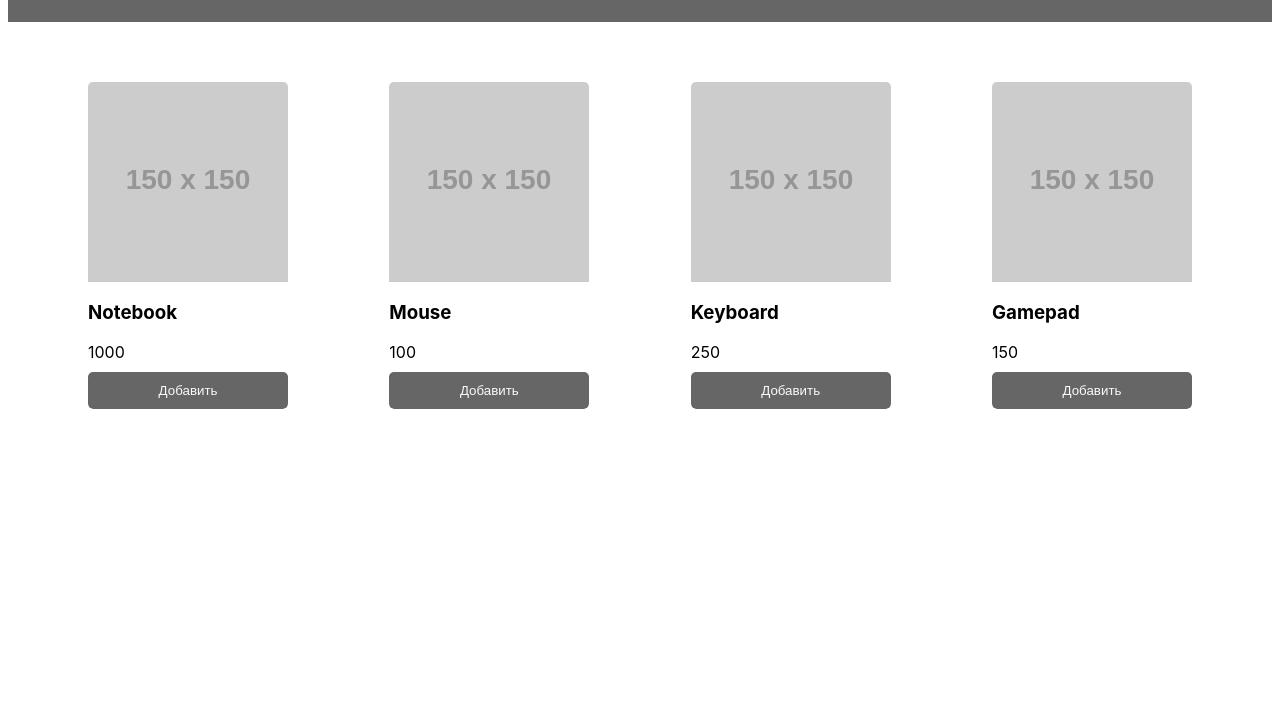
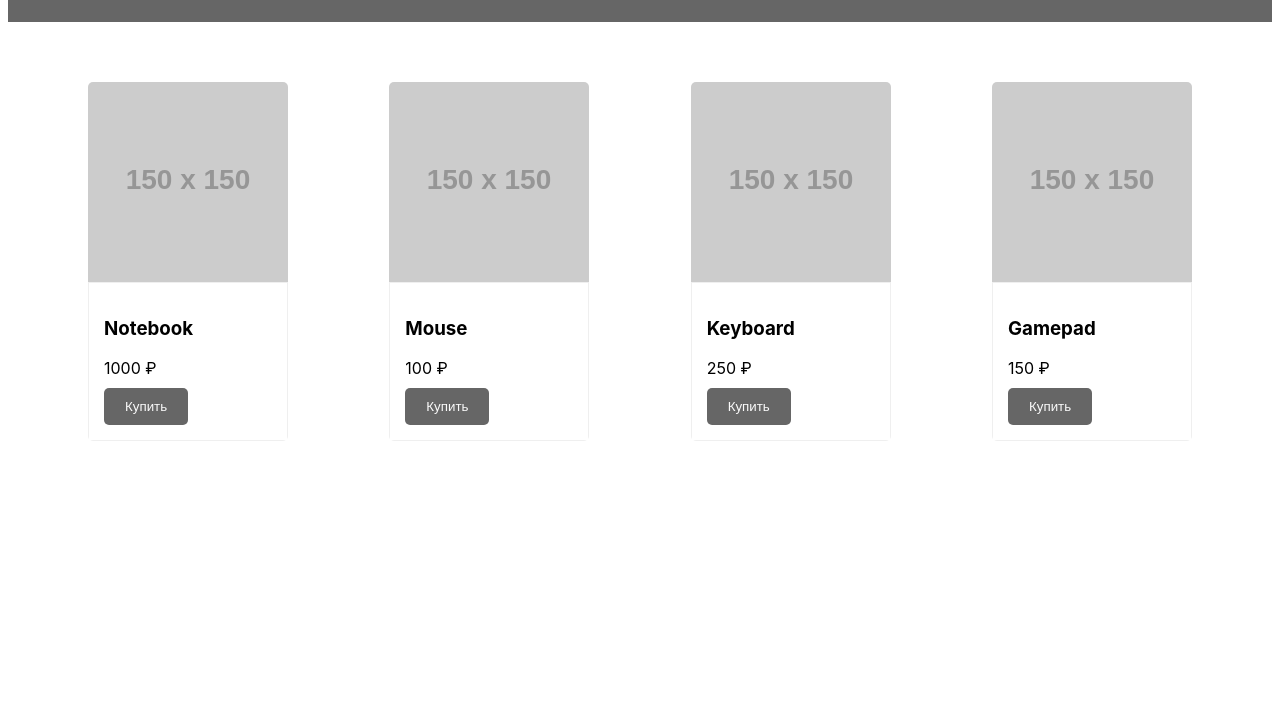
Before and after one commit to vilenavilena/JS2Lesson1, a plain HTML site: page project/index.html in a window 1280 px wide. Shown: the part 83-800 px from the top of the page. Drawn offline with Linux system fonts and the light colour scheme; placeholder pictures from the web are drawn by us.

Commit message:
lesson 1 changes

```diff
--- a/project/index.html
+++ b/project/index.html
@@ -7,11 +7,13 @@
 </head>
 <body>
 <header>
+    <div class="logo">Интернет-магазин</div>
     <button class="btn-cart" type="button">Корзина</button>
 </header>
 <main>
     <div class="products"></div>
 </main>
+<p></p>
 <script src="./js/main.js"></script>
 </body>
 </html>
--- a/project/js/main.js
+++ b/project/js/main.js
@@ -5,20 +5,20 @@ const products = [
   {id: 4, title: 'Gamepad', price: 150},
 ];
 
-const renderProduct = (product, img='https://via.placeholder.com/150') => {
-  return `<div class="product-item">
-            <img src="${img}">
-            <h3>${product.title}</h3>
-            <p>${product.price}</p>
-            <button class="buy-btn">Добавить</button>
+const renderProduct = (item, img='https://via.placeholder.com/150') => {
+  return `<div class="product-item" data-id="${this.id}">
+            <img src="${img}" alt="Img">
+            <div class="desc">
+                <h3>${item.title}</h3>
+                <p>${item.price} \u20bd</p>
+                <button class="buy-btn">Купить</button>
+            </div>
           </div>`;
 };
 
 const renderProducts = list => {
-  document.querySelector('.products').innerHTML = list.map(item =>
-  renderProduct(item)).join('');
+  document.querySelector('.products').insertAdjacentHTML('beforeend', list.map(item => renderProduct(item)).join(''));
 };
-
 renderProducts(products);
 
 /*2. Запятая ставится по умолчанию тк при присвоении любого
--- a/style.css
+++ /dev/null
@@ -1,78 +0,0 @@
-
-body{
-    font-family: 'SF Pro Display', sans-serif;
-    --color-gray: #666;
-    --color-black: black;
-    --color-white: #fafafa;
-}
-header{
-    display: flex;
-    background-color: var(--color-gray);
-    justify-content: space-between;
-    color: var(--color-white);
-    padding: 30px 80px;
-}
-button{
-    outline: none;
-}
-.logo{
-
-    text-transform: uppercase;
-    font-weight: bold;
-}
-.btn-cart{
-    background-color: var(--color-white);
-    padding: 10px 20px;
-    border: 1px solid transparent;
-    color: #2f2a2d;
-    border-radius: 5px;
-    transition: all ease-in-out .4s;
-    cursor: pointer;
-}
-.btn-cart:hover{
-    background-color: transparent;
-    border-color: var(--color-white);
-    color: var(--color-white);
-}
-.btn-cart, .logo{
-    align-self: center;
-}
-.products{
-    column-gap: 30px;
-    display: grid;
-    grid-template-columns: repeat(auto-fit, 200px);
-    grid-template-rows: 1fr;
-    padding: 40px 80px;
-    justify-content: space-between;
-}
-p {
-    margin: 0 0 5px 0;
-}
-.product-item{
-    display: flex;
-    flex-direction: column;
-    width: 200px;
-    border-radius: 5px;
-    overflow: hidden;
-    margin: 20px 0;
-}
-
-.desc {
-    border: 1px solid #c0c0c040;
-    padding: 15px
-}
-.buy-btn{
-    margin-top: 5px;
-    background-color: var(--color-gray);
-    padding: 10px 20px;
-    border: 1px solid transparent;
-    color: var(--color-white);
-    border-radius: 5px;
-    transition: all ease-in-out .4s;
-    cursor: pointer;
-}
-.buy-btn:hover{
-    background-color: transparent;
-    border-color: var(--color-black);
-    color: var(--color-black);
-}
```
Also changed, not shown: index.html (deleted, +0 -17 lines), main.js (deleted, +0 -30 lines).
